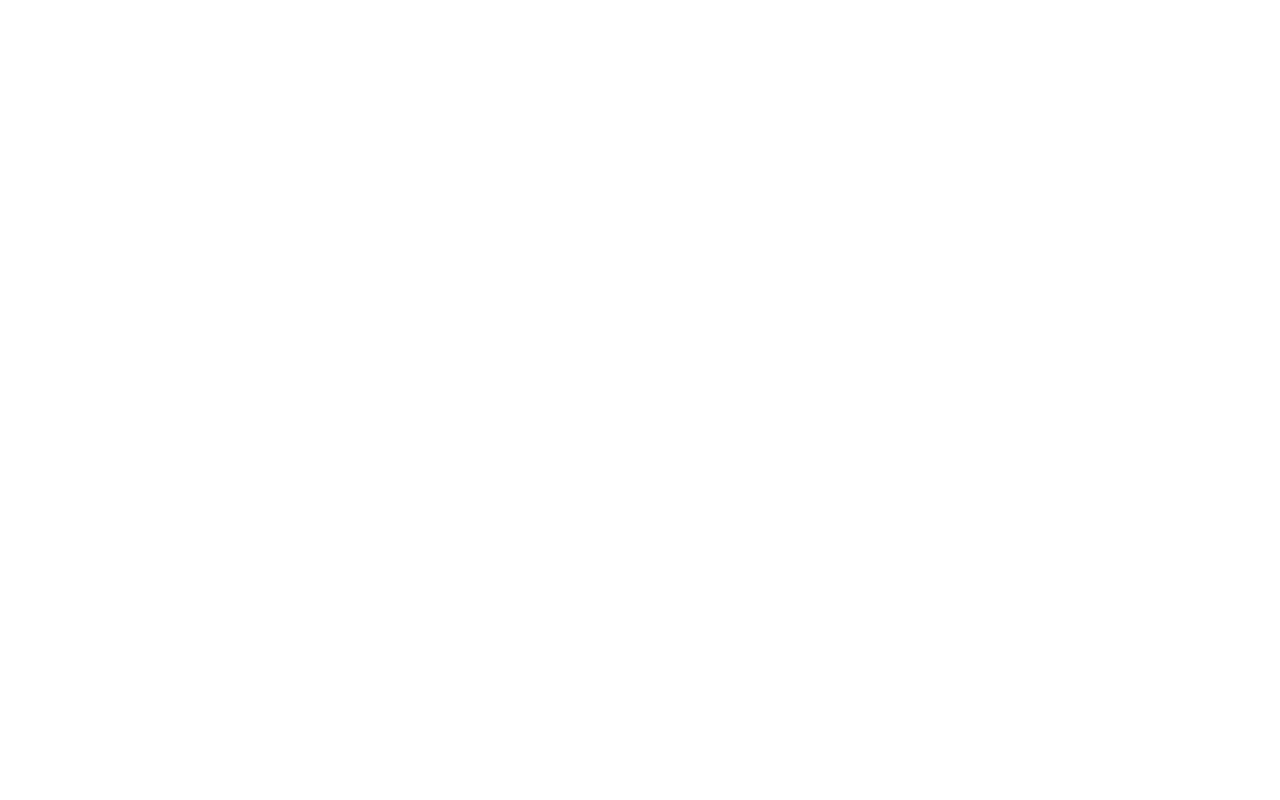
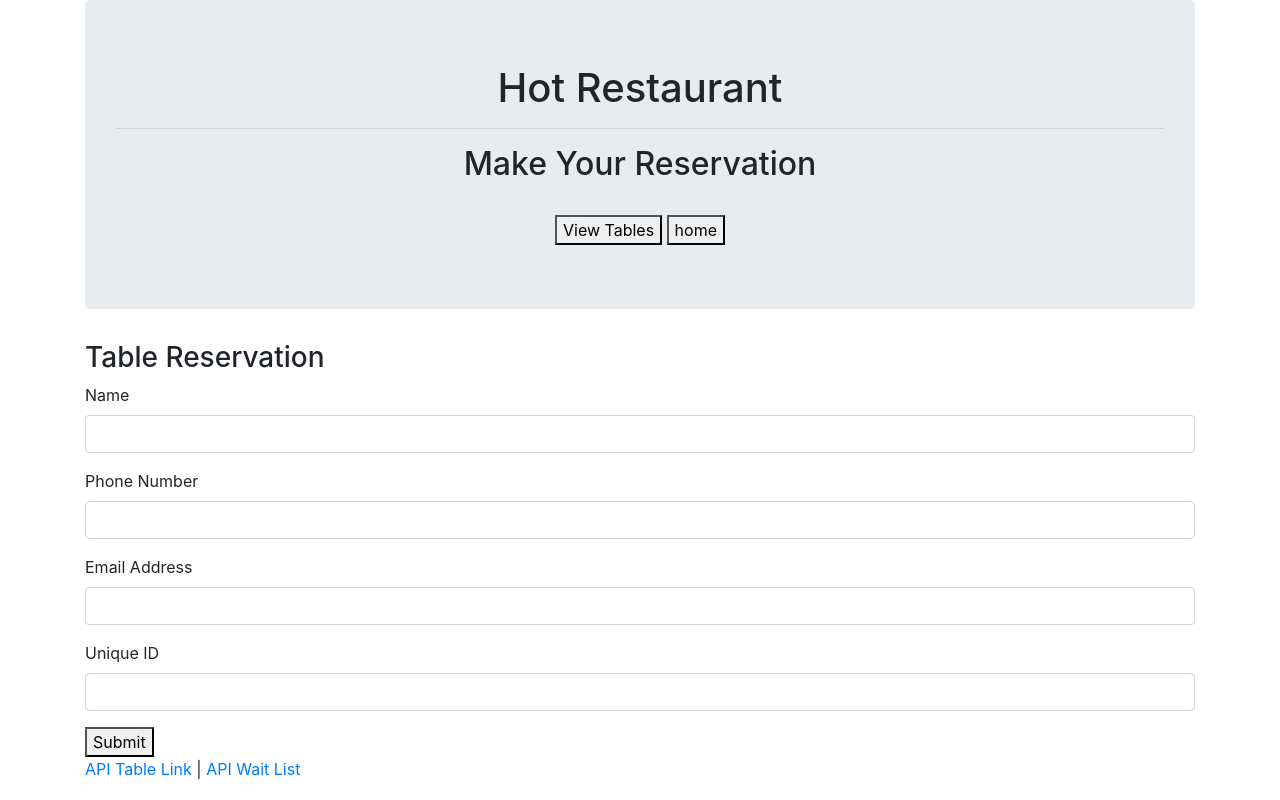
Before and after one commit to Icortez-UA/Hot-tables, a website: page reservations.html in a window 1280 px wide. Drawn offline with nearby package versions, Linux system fonts and the light colour scheme.

Commit message:
Add files via upload

```diff
--- a/reservations.html
+++ b/reservations.html
@@ -1 +1,64 @@
 <!DOCTYPE html>
+<html lang="en">
+<head>
+    <meta charset="UTF-8">
+    <meta name="viewport" content="width=device-width, initial-scale=1.0">
+    <meta http-equiv="X-UA-Compatible" content="ie=edge">
+    <link rel="stylesheet" href="https://stackpath.bootstrapcdn.com/bootstrap/4.3.1/css/bootstrap.min.css" integrity="sha384-ggOyR0iXCbMQv3Xipma34MD+dH/1fQ784/j6cY/iJTQUOhcWr7x9JvoRxT2MZw1T" crossorigin="anonymous">
+    <title>Reservations</title>
+</head>
+<body>
+    <div class="container">
+    <div class="jumbotron">
+        <h1 class="text-center"> Hot Restaurant</h1>
+        <hr>
+        <h2 class="text-center">Make Your Reservation</h2>
+        <br>
+        <div class="text-center">
+            <button>View Tables</button>
+            <button>home</button>
+        </div>
+      </div>
+
+      <div class="col-lrg-12">
+      <div class="panel panel-default">
+          <div class="panel-heading">
+              <h3>Table Reservation</h3>
+          </div>
+      <form>
+          <div class="paenl-form">
+        <div class="form-group">
+          <label for="exampleFormControlInput1">Name</label>
+          <input type="text" class="form-control" id="nameInput">
+        </div>
+        <div class="form-group">
+            <label for="exampleFormControlInput1">Phone Number</label>
+            <input type="text" class="form-control" id="phoneInput">
+          </div>
+          <div class="form-group">
+            <label for="exampleFormControlInput1">Email Address</label>
+            <input type="text" class="form-control" id="emailInput">
+          </div>
+          <div class="form-group">
+            <label for="exampleFormControlInput1">Unique ID</label>
+            <input type="text" class="form-control" id="idInput">
+          </div>
+          <button type="submit" class="button button-primary submit">Submit</button>
+      </form>
+    </div>
+</div>
+</div>
+
+      </div>
+
+      <footer class="footer">
+          <div class="container">
+              <p>
+                  <a href = "">API Table Link</a>
+                  |
+                  <a href = "">API Wait List</a>
+              </p>
+          </div>
+      </footer>
+</body>
+</html>
```
